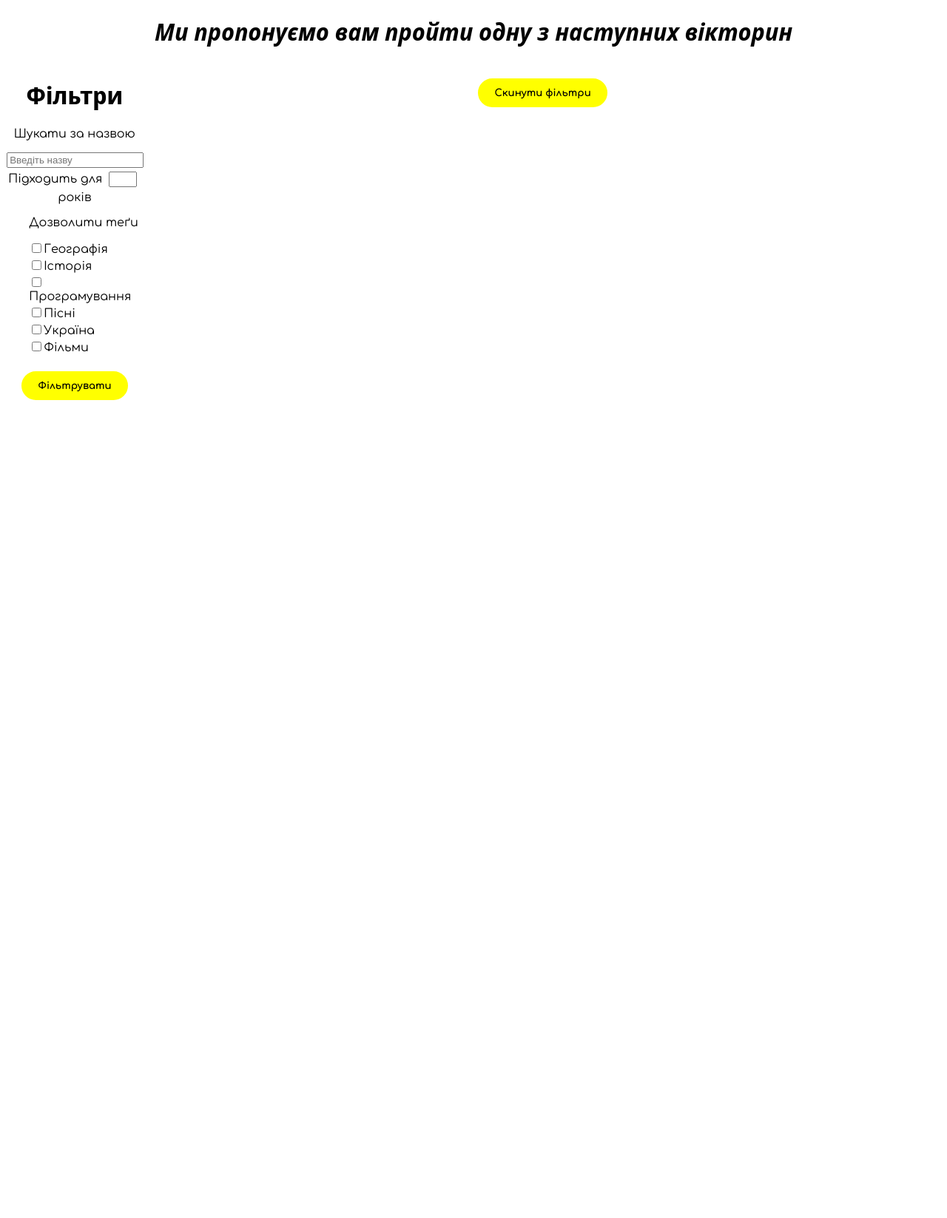
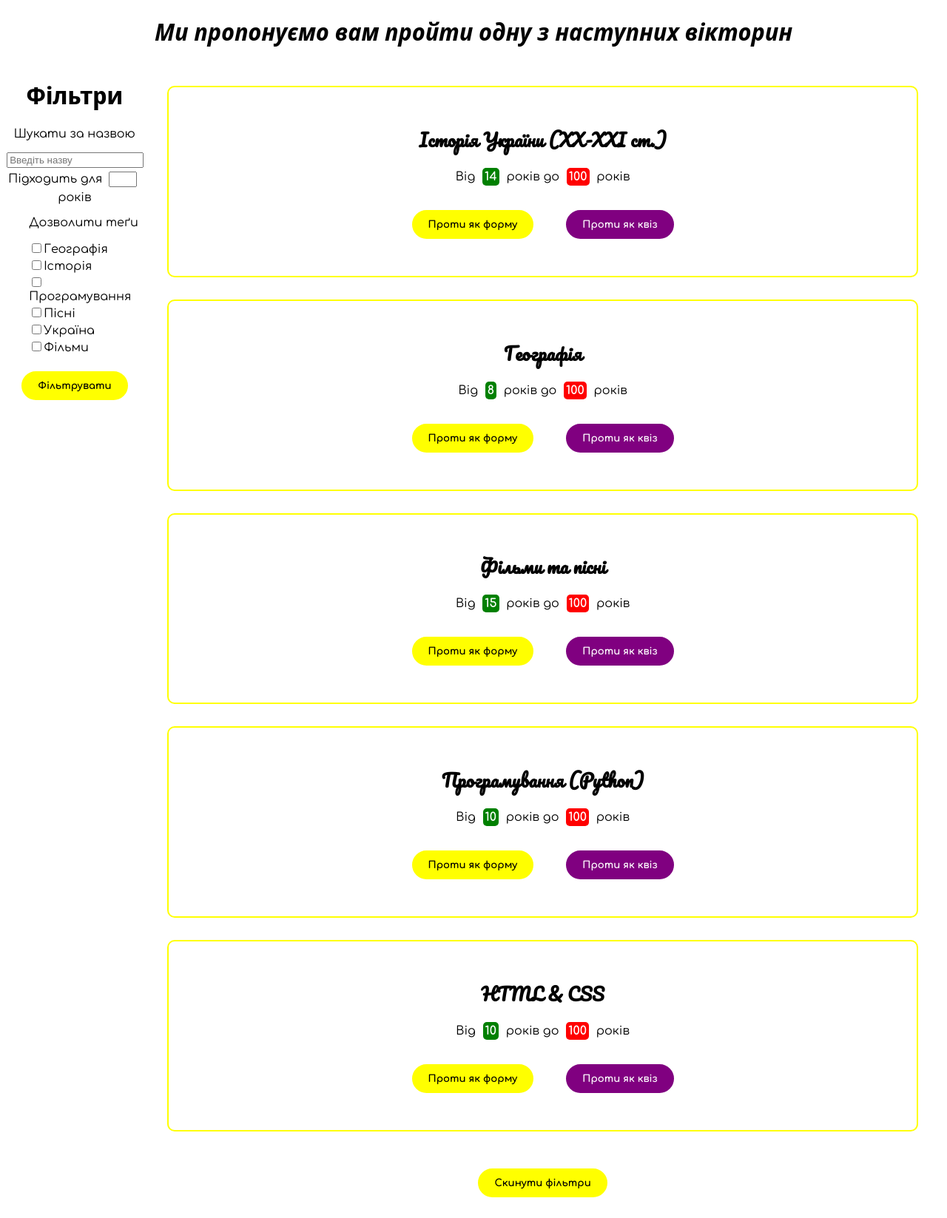
Before and after one commit to sanyaswee/SuperQuizzes-django-edition, a Django app: page / in a window 1280 px wide. Shown: the whole page at 74% size. Before the commit the page ends 541 px from the top, so only its background shows below. Run offline with Django 4.2, Linux system fonts and the light colour scheme; data comes from the database, SQL or seed files in the repository; both versions use the stored data as it was after the commit.

Commit message:
Display quizzes

```diff
--- a/home/admin.py
+++ b/home/admin.py
@@ -8,5 +8,7 @@ class QuizAdmin(admin.ModelAdmin):
     list_display_links = ['name']
     search_fields = ['name', 'tags']
 
+    fields = ['name', 'min_age', 'max_age', 'tags', 'available']
+
 
 admin.site.register(Quiz, QuizAdmin)
--- a/home/models.py
+++ b/home/models.py
@@ -10,6 +10,7 @@ class Quiz(models.Model):
 
     completed_as_form = models.IntegerField(default=0)
     completed_as_quiz = models.IntegerField(default=0)
+    average_score = models.IntegerField(default=0)
 
     available = models.BooleanField(default=False)
 
--- a/home/views.py
+++ b/home/views.py
@@ -1,6 +1,9 @@
 from django.shortcuts import render
+from .models import Quiz
 
 
 # Create your views here.
 def index(request):
-    return render(request, 'home/index.html')
+    quizzes = Quiz.objects.all()
+
+    return render(request, 'home/quiz_list.html', {'quizzes': quizzes})
--- a/templates/home/index.html
+++ b/templates/home/index.html
@@ -30,13 +30,7 @@
                         <input type="text" name="search" placeholder="Введіть назву">
                     </div>
 
-<!--                    <div class="question-amount-filter">-->
-<!--                        <p>Кількість запитань</p>-->
-<!--                        <label>Від</label>-->
-<!--                        <input type="number" name="min-questions" class="number-input" max="99" min="1">-->
-<!--                        <label>до</label>-->
-<!--                        <input type="number" name="max-questions" class="number-input" max="99" min="1">-->
-<!--                    </div>-->
+                    {# question amount filter here #}
 
                     <div class="for-age">
                         <label>Підходить для</label>
--- a/templates/home/quiz_list.html
+++ b/templates/home/quiz_list.html
@@ -1,14 +1,14 @@
-{% extends "index.html" %}
+{% extends "home/index.html" %}
 {% block quiz_list %}
     {% for quiz in quizzes %}
         <div class="quiz-label">
-    <h2 class="quiz-name">{{ quiz[0] }}</h2>
+            <h2 class="quiz-name">{{ quiz.name }}</h2>
             <p>
-        Від <b class="color-box green-box">{{ quiz[1] }}</b> років до <b class="color-box red-box">{{ quiz[2] }}</b> років
+                Від <b class="color-box green-box">{{ quiz.min_age }}</b> років до <b class="color-box red-box">{{ quiz.max_age }}</b> років
             </p>
-    <p><b class="color-box blue-box">{{ amounts[quiz[0]] }}</b> запитань(ня)</p>
-    <a href="form?id={{ quiz[-1] }}"><button class="complete complete-as-form">Проти як форму</button></a>
-    <a href="quiz?id={{ quiz[-1] }}"><button class="complete complete-as-quiz">Проти як квіз</button></a>
+            {# <p><b class="color-box blue-box">{{ amounts[quiz[0]] }}</b> запитань(ня)</p> #}
+            <a href="form?id={# quiz[-1] #}"><button class="complete complete-as-form">Проти як форму</button></a>
+            <a href="quiz?id={# quiz[-1] #}"><button class="complete complete-as-quiz">Проти як квіз</button></a>
         </div>
     {% endfor %}
 {% endblock %}
```
Also changed, not shown: db.sqlite3. Lines whose indentation alone changed are shown as unchanged.
